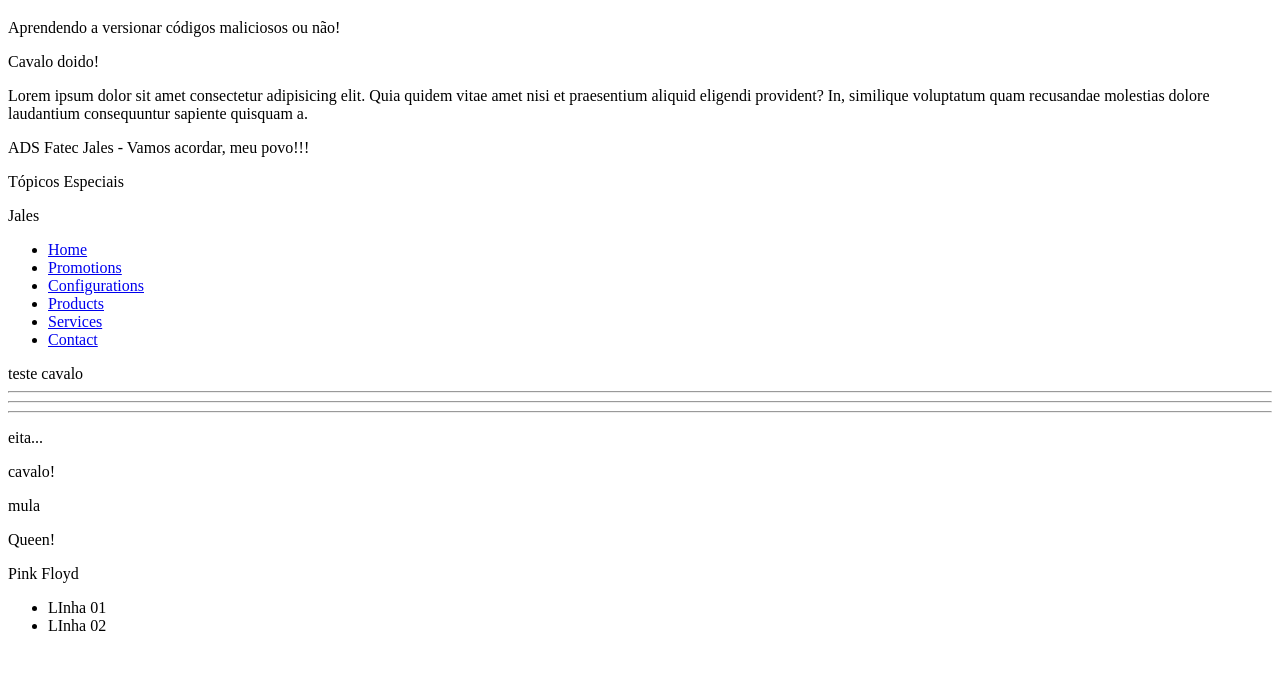
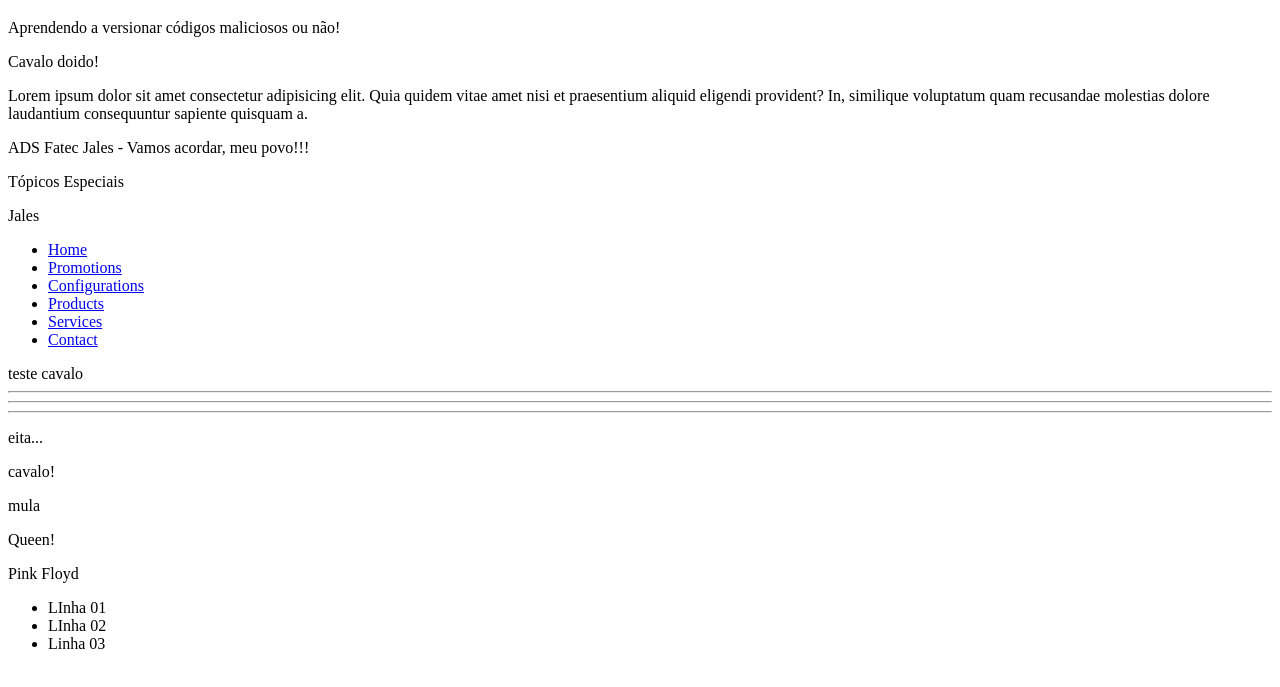
Before and after one commit to prof-jlgregorio/intro_git, a plain HTML site: page index.html in a window 1280 px wide. Shown: the part 61-748 px from the top of the page. Drawn offline with Linux system fonts and the light colour scheme.

Commit message:
Linha 03

```diff
--- a/index.html
+++ b/index.html
@@ -39,6 +39,7 @@
         <ul>
             <li>LInha 01</li>
             <li>LInha 02</li>
+            <li>Linha 03</li>
         </ul>
     </div>
 
```
